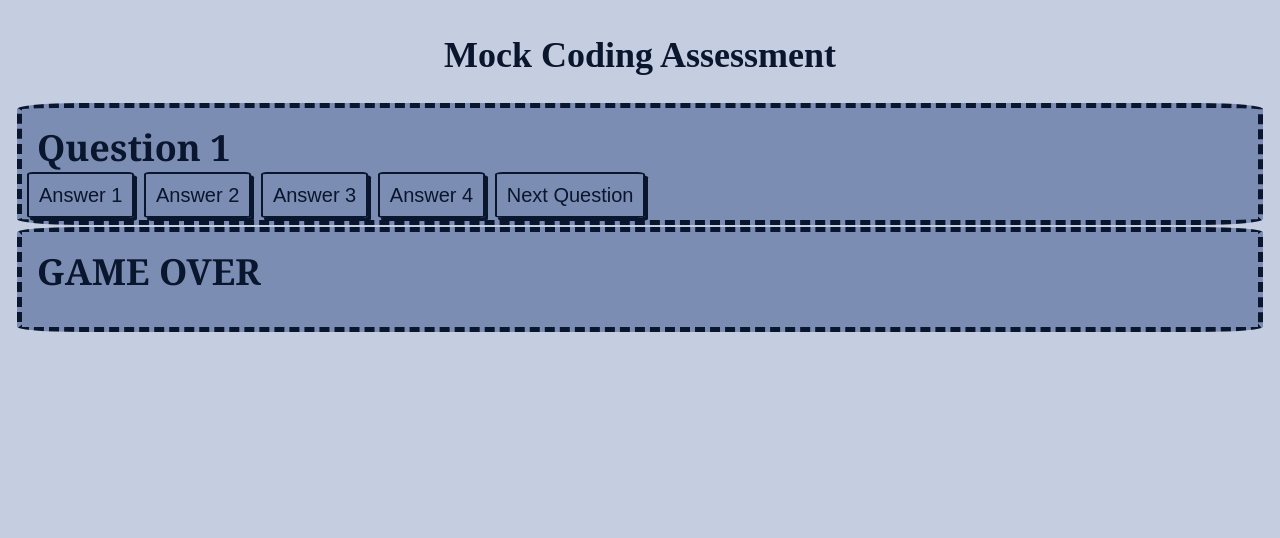
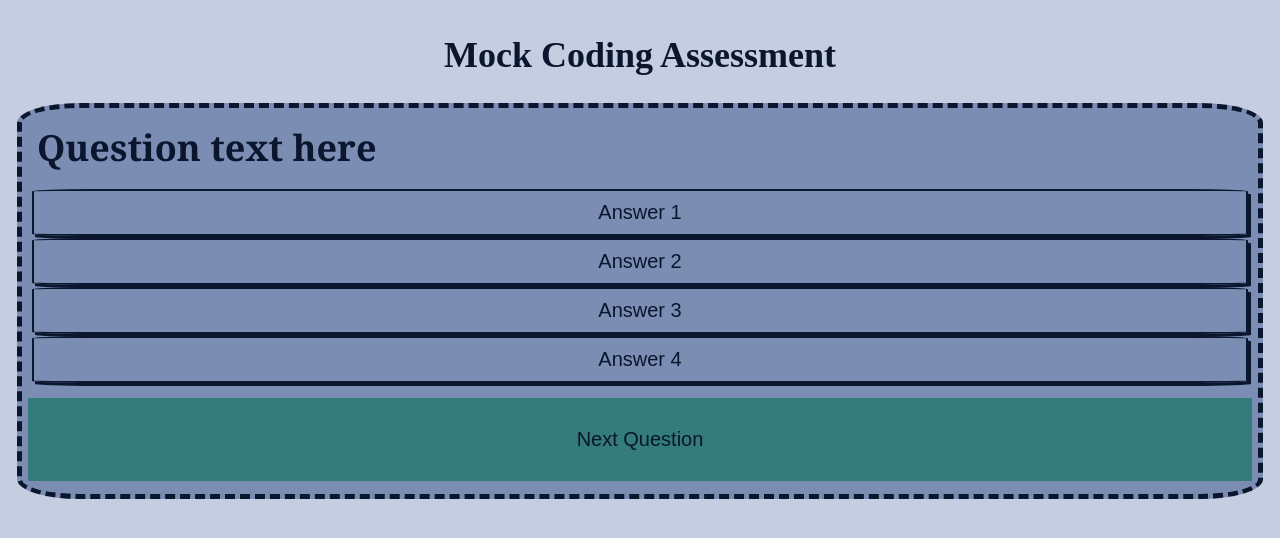
Before and after one commit to malxxy/java-quiz, a plain HTML site: page index.html in a window 1280 px wide. Both pictures are taken after a click on the element "Start". Drawn offline with Linux system fonts and the light colour scheme.

Commit message:
reworking organization of functions

```diff
--- a/assets/script.js
+++ b/assets/script.js
@@ -3,7 +3,10 @@ var h1El = document.getElementById("h1-title");
 var startCard = document.querySelector(".opener");
 var start = document.getElementById("start-btn");
 var questionSection = document.getElementById("questions");
-var GameOver = document.getElementById("game-over");
+var questionTitle = document.getElementById("question-title");
+var gameOver = document.getElementById("game-over");
+var nextBtn = document.getElementById("next-btn");
+var answers = document.getElementById("answers");
 
 // Style header h1
 h1El.setAttribute("style","background-color: --light; font-family: --headerFont; font-size: 36px; padding: 12px; text-align: center;");
@@ -12,12 +15,16 @@ h1El.setAttribute("style","background-color: --light; font-family: --headerFont;
 startCard.setAttribute("style",
     "width: 400px; height: 300px; border: --dBlue; background-color: --lBlue;");
 
+// Hide question section and game over section
+gameOver.setAttribute("style","display: none;"); // Hide game over card
+
 // Define variable for amount of time user has to finish quiz
 var seconds = 20
 
 // Timer function
 function beginTimer() {
   seconds = seconds-1;
+  console.log(seconds);
   if (seconds > 0) {
     document.getElementById.innerHTMl = seconds;
   }
@@ -31,7 +38,7 @@ function beginTimer() {
 function hideStartCard() {
   startCard.setAttribute("style","display: none;"); // Hide start card
   setInterval(beginTimer,1000); // start countdown timer
-  nextQuestion();
+  questionSection.setAttribute("style","display:block");s
 }
 start.addEventListener("click",hideStartCard); // when user clicks on start btn, hide card and go to next section & start timer
 
@@ -45,50 +52,43 @@ var questions = [
     title: "Here is Question two",
     choices: ["answer1", "answer2", "answer3", "answer4"],
     answer: "answer3"
+  },
+  {
+    title: "Here is Question two",
+    choices: ["answer1", "answer2", "answer3", "answer4"],
+    answer: "answer3"
   }
 ];
 
-// go to next question
-function nextQuestion() {
+function displayQuestion() {
+  for (let i = 0; i < questions.length; i++) {
+    questionTitle.innerHTML = questions.title[i];
+    answers.innerText = questions.choices[i];
+  };
 };
-btn.addEventListener("click",nextQuestion); // when user clicks on start btn, hide card and go to next section
+nextBtn.addEventListener("click",displayQuestion); // when user clicks on start btn, hide card and go to next section
 
 // select answer
 function userAnswer() {
-
+  // if (userInput != correctAns)
+  count = count -3
+  // print
+  console.log("Incorrect answer time loss", incorrect + "You lost 3 seconds!");
 };
 // Then, you can use a for loop to keep track of your "question index" or what question your on.
 // With that, you can use the createElement operator to create an HTML element for the question title, and then buttons for each of the answers
 
-
-// Hide question sections when webpage is opened
-sectionOne.setAttribute("style","display:none;");
-sectionTwo.setAttribute("style","display:none;");
-sectionThree.setAttribute("style","display:none;");
-GameOver.setAttribute("style","display:none;");
-
 // Style paragraph answer backgrounds
-container.setAttribute("style","background: linear-gradient(90deg, --mTeal 0%, --mGreen 0%, --dTeal 100%); text:white; padding: 5px;");
+questionSection.setAttribute("style","background: linear-gradient(90deg, --mTeal 0%, --mGreen 0%, --dTeal 100%); text:white; padding: 5px;");
 
 
-// THESE MIGHT BE REDUCED
-function hideCard1() {
-  sectionOne.setAttribute("style","display: none;");
-  sectionTwo.setAttribute("style","display:block;")
-}
-btn1.addEventListener("click",hideCard1); // when user clicks on next btn, hide card and go to next section
 
-function hideCard2() {
-  sectionTwo.setAttribute("style","display: none;");
-  sectionThree.setAttribute("style","display:block;")
-}
-btn2.addEventListener("click",hideCard2); // when user clicks on next btn, hide card and go to next section
 
-function hideCard3() {
-  sectionThree.setAttribute("style","display: none;");
-  GameOver.setAttribute("style","display:block;")
-}
-btn3.addEventListener("click",hideCard3); // when user clicks on next btn, hide card and go to next section
+
+
+
+
+
 
 // Function to change correct answer to green, display "correct!" message and display next button
 function correct(event) {
--- a/assets/style.css
+++ b/assets/style.css
@@ -46,14 +46,44 @@ h2 {
     font-size: 36px;
 }
 
-btn {
+btn:hover {
+    opacity: 50%;
+}
+
+/* Class elements */
+.answer-btn {
     padding: 10px;
     box-shadow: 3px 3px var(--textColor);
     border: 2px solid var(--textColor);
     border-radius: 5%;
+    display: flex;
+    align-items: center;
     justify-content: center;
 }
 
-btn:hover {
-    opacity: 50%;
+/* ID elements */
+#start-btn {
+    padding: 10px;
+    box-shadow: 3px 3px var(--textColor);
+    border: 2px solid var(--textColor);
+    border-radius: 5%;
+    display: flex;
+    align-items: center;
+    justify-content: center;
+    background-color: #42588B;
+    text:white;
 }
+
+#next-btn {
+    padding:10px;
+    background: #347C7C;
+    text:white;
+    display: flex;
+    align-items: center;
+    justify-content: center;
+    margin: 10px 3px;
+}
+
+#questions {
+    display: none;
+}
--- a/index.html
+++ b/index.html
@@ -20,13 +20,16 @@
         </section>
 
         <section id="questions">
-            <h2 class="h2-title" id="q1">Question 1</h2>
-            <btn class="incorrect">Answer 1</btn>
-            <btn class="correct">Answer 2</btn>
-            <btn class="incorrect">Answer 3</btn>
-            <btn class="incorrect">Answer 4</btn>
-            <btn id="first-btn">Next Question</btn>
-            <p class="answer"></p>
+            <h2 class="h2-title" id="question-title">Question text here</h2>
+            <div id="answers">
+                <btn class="answer-btn">Answer 1</btn>
+                <btn class="answer-btn">Answer 2</btn>
+                <btn class="answer-btn">Answer 3</btn>
+                <btn class="answer-btn">Answer 4</btn>
+            </div>
+            <div id="next-btn">
+                <btn id="next-btn">Next Question</btn>
+            </div>
         </section>
 
         <section id="game-over">
```
